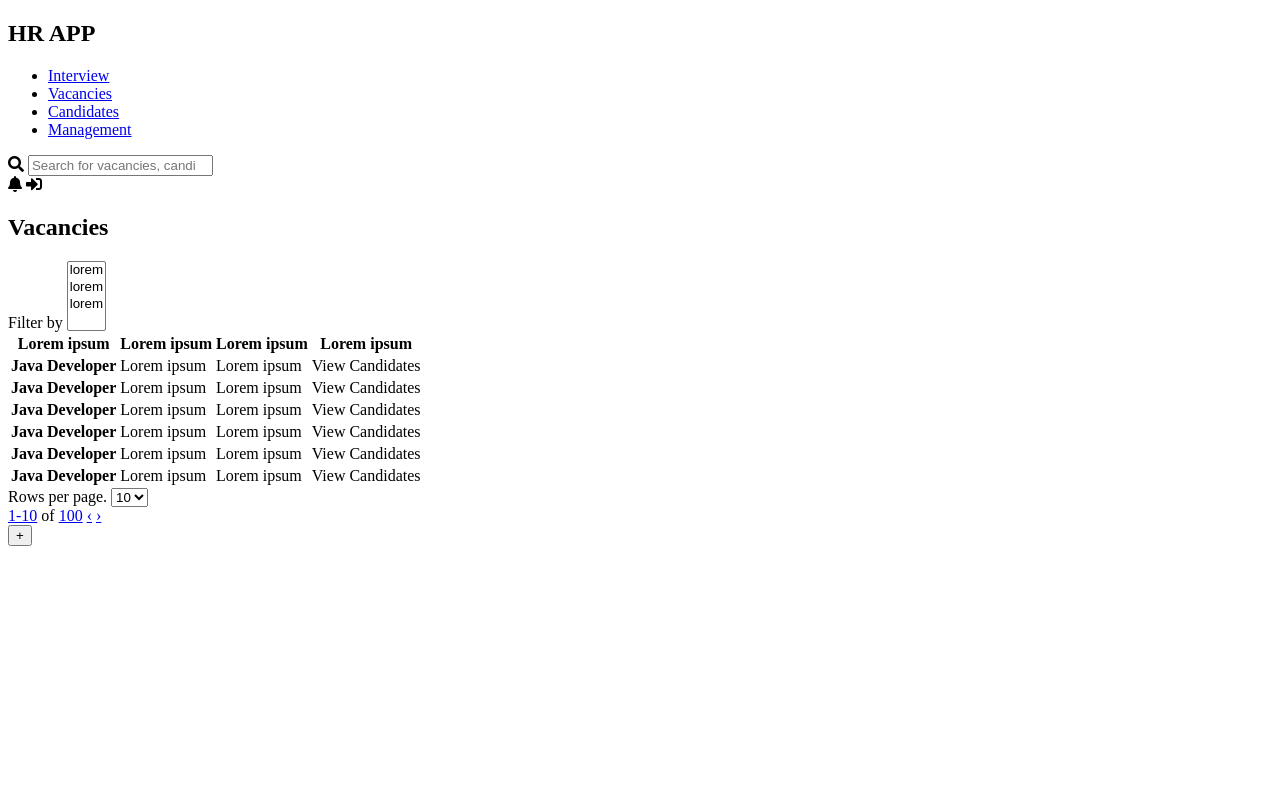
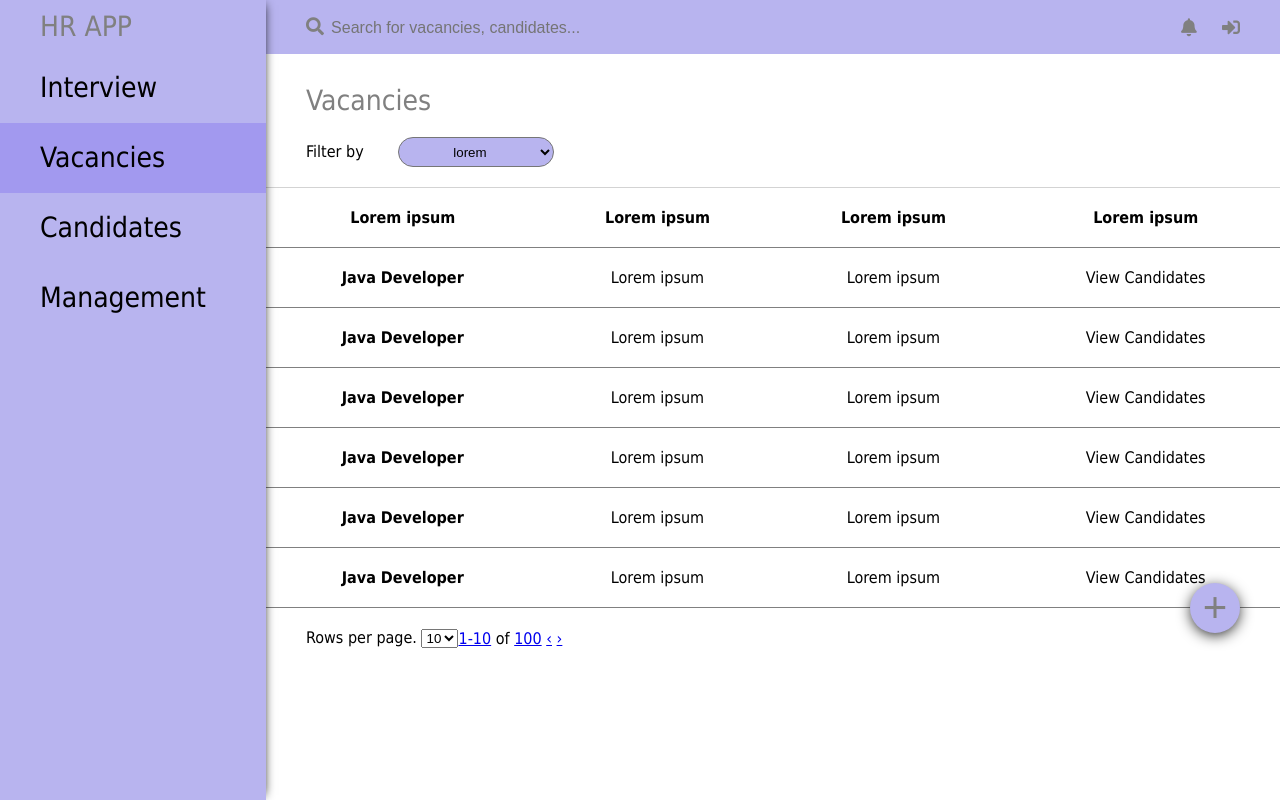
Before and after one commit to Andrew80Ka/hr-app, a plain HTML site: page index.html in a window 1280 px wide. Drawn offline with Linux system fonts and the light colour scheme.

Commit message:
add style.css

```diff
--- a/css/style.css
+++ b/css/style.css
@@ -0,0 +1,166 @@
+* {
+	box-sizing: border-box;
+}
+body, html {
+	height: 100%;
+	margin: 0;
+	padding: 0;
+	font-size: 16px;
+	font-family: Tahoma, sans-serif;
+	font-weight: normal;
+}
+/*............asid............*/
+.container {
+	display: flex;
+	justify-content: space-between;
+	min-height: 100%;
+}
+.aside {
+	position: relative;
+	display: flex;
+	flex-direction: column;
+	background-color: #b8b4ef;
+	box-shadow: 3px 0 10px -5px black;
+}
+.aside__title {
+	padding-left: 40px;
+}
+.title {
+	font-size: 28px;
+	font-weight: normal;
+	color: gray;
+	margin: 10px 0;
+}
+.nav {
+
+}
+.nav__list {
+	margin: 0;
+	padding: 0;
+	list-style: none;
+}
+.nav__item {
+
+}
+.nav__link {
+	display: block;
+	font-size: 28px;
+	color: black;
+	padding-left: 40px;
+	padding-right: 60px;
+	text-decoration: none;
+	line-height: 2.5;
+}
+.nav__link--active,
+.nav__link:hover {
+	background-color: #a299ef;
+}
+.main {
+	background-color: #fff;
+	width: 100%;
+}
+.header {
+	display: flex;
+	align-items: center;
+	justify-content: space-between;
+	padding: 16px 40px;
+	background-color: #b8b4ef;
+	color: gray;
+	font-size: 18px;
+}
+.header-search__input {
+	font-size: 16px;
+	background-color: #b8b4ef;
+	border: none;
+	min-width: 300px;
+}
+.user-nav__bell {
+	margin-right: 20px;
+}
+.user-nav__bell:hover,
+.user-nav__login:hover {
+	color: black;
+	cursor: pointer;
+}
+.section-top {
+	padding: 20px 40px;
+	border-bottom: 1px solid lightgray;
+}
+.section-top__title {
+	margin-bottom: 20px;
+}
+.filter {
+	display: flex;
+	justify-content: start;
+	align-items: center;
+}
+.filter__label-description {
+	display: inline-block;
+	margin-right: 30px;
+}
+.filter-select {
+	display: inline-block;
+	min-width: 150px;
+	min-height: 30px;
+	padding-left: 50px;
+	padding-right: 50px;
+	border-radius: 30px;
+	background-color: #b8b4ef;
+	margin-right: 30px;
+}
+.filter__item {
+	display: flex;
+	align-items: center;
+	min-width: 150px;
+	min-height: 30px;
+	padding-left: 30px;
+	vertical-align: center;
+	border-radius: 30px;
+	margin-right: 30px;
+	border-bottom: 1px solid gray;
+}
+.filter__item::after {
+	content: "+";
+	transform: rotate(45deg);
+	margin-left: 20px;
+	margin-right: 10px;
+}
+.filter__item-active {
+	display: none;
+}
+.table {
+	width: 100%;
+	border-collapse: collapse;
+}
+.table-header__row,
+.table-body__row {
+	border-bottom: 1px solid gray;
+	padding-top: 10px;
+	padding-bottom: 10px;
+}
+.table-header__item,
+.table-body__item {
+	padding-top: 20px;
+	padding-bottom: 20px;
+	text-align: center;
+}
+.footer {
+	position: relative;
+	display: flex;
+	justify-content: start;
+	align-items: center;
+	padding: 20px 40px;
+}
+.footer-button {
+	position: absolute;
+	right: 40px;
+	top: -25px;
+	width: 50px;
+	height: 50px;
+	border-radius: 50px;
+	background-color: #b8b4ef;
+	border: none;
+	font-size: 42px;
+	color: gray;
+	box-shadow: 0 3px 15px -2px black;
+}
--- a/index.html
+++ b/index.html
@@ -8,6 +8,7 @@
 	<link rel="stylesheet" href="css/style.css">
 </head>
 <body>
+	<div class="container">
 		<!-- aside-->
 		<aside class="aside">
 			<h2 class="title aside__title">HR APP</h2>
@@ -42,14 +43,14 @@
 					<h2 class="title section-top__title">Vacancies</h2>
 					<div class="filter section-top__filter">
 						<label class="filter__label" for="filter">
-						Filter by
-						<select class="filter-select" name="filter" id="filter" multiple>
+							<span class="filter__label-description">Filter by</span>
+							<select class="filter-select" name="filter" id="filter">
 								<option class="filter-select__item" value="">lorem</option>
 								<option class="filter-select__item" value="">lorem</option>
 								<option class="filter-select__item" value="">lorem</option>
 							</select>
 						</label>
-					<span class="filter__item-active"></span>
+						<span class="filter__item filter__item-active"></span>
 					</div>
 				</section>
 				<section class="section-table">
@@ -136,10 +137,11 @@
 						<a class="button paginator__next" href="#">&rsaquo;</a>
 					</div>
 					<!--// paginator -->
-				<button class="button">+</button>
+					<button class="button footer-button">+</button>
 				</footer>
 			</section>
 		</main>
 		<!--// main-->
+	</div>
 </body>
 </html>
```
Lines whose indentation alone changed are shown as unchanged.
